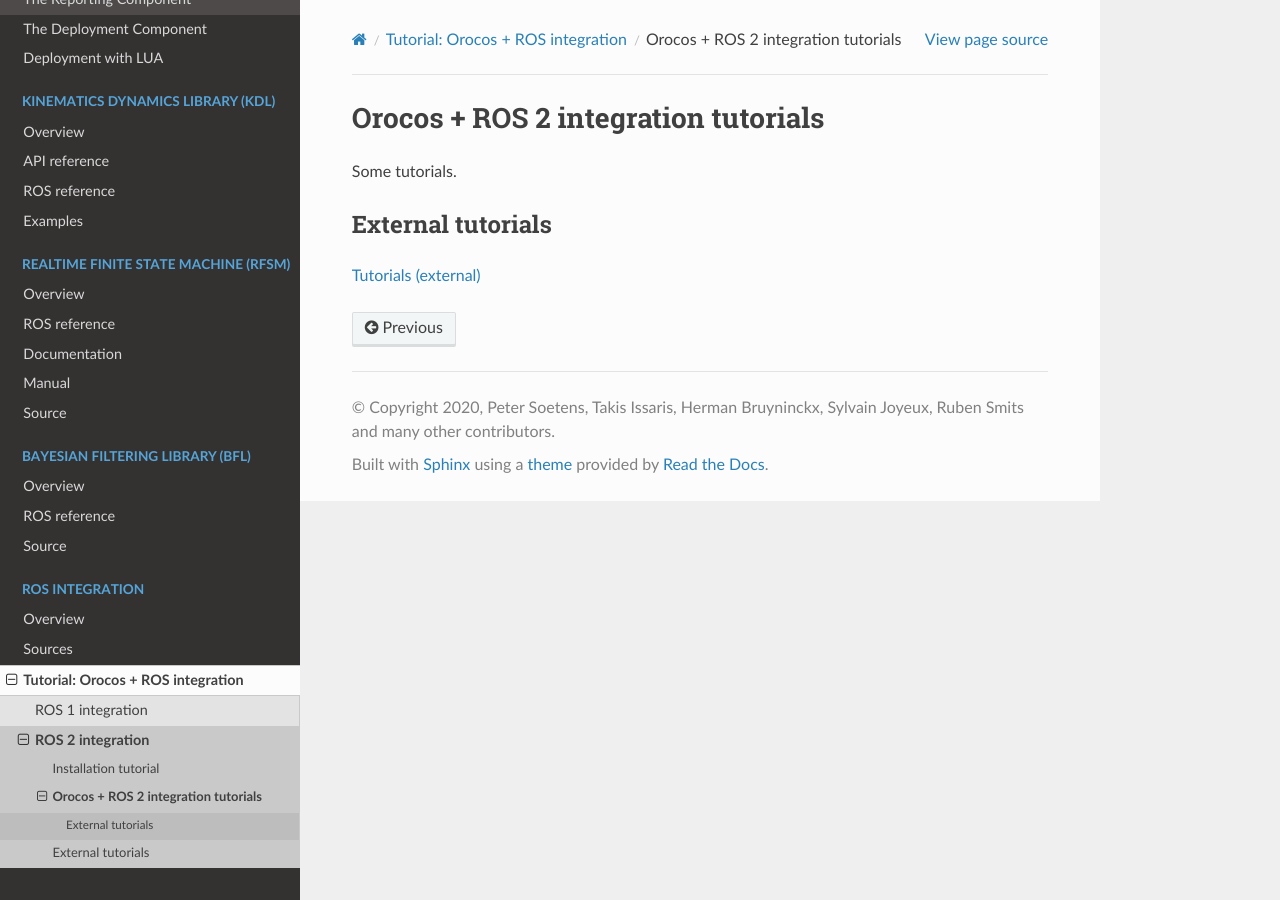
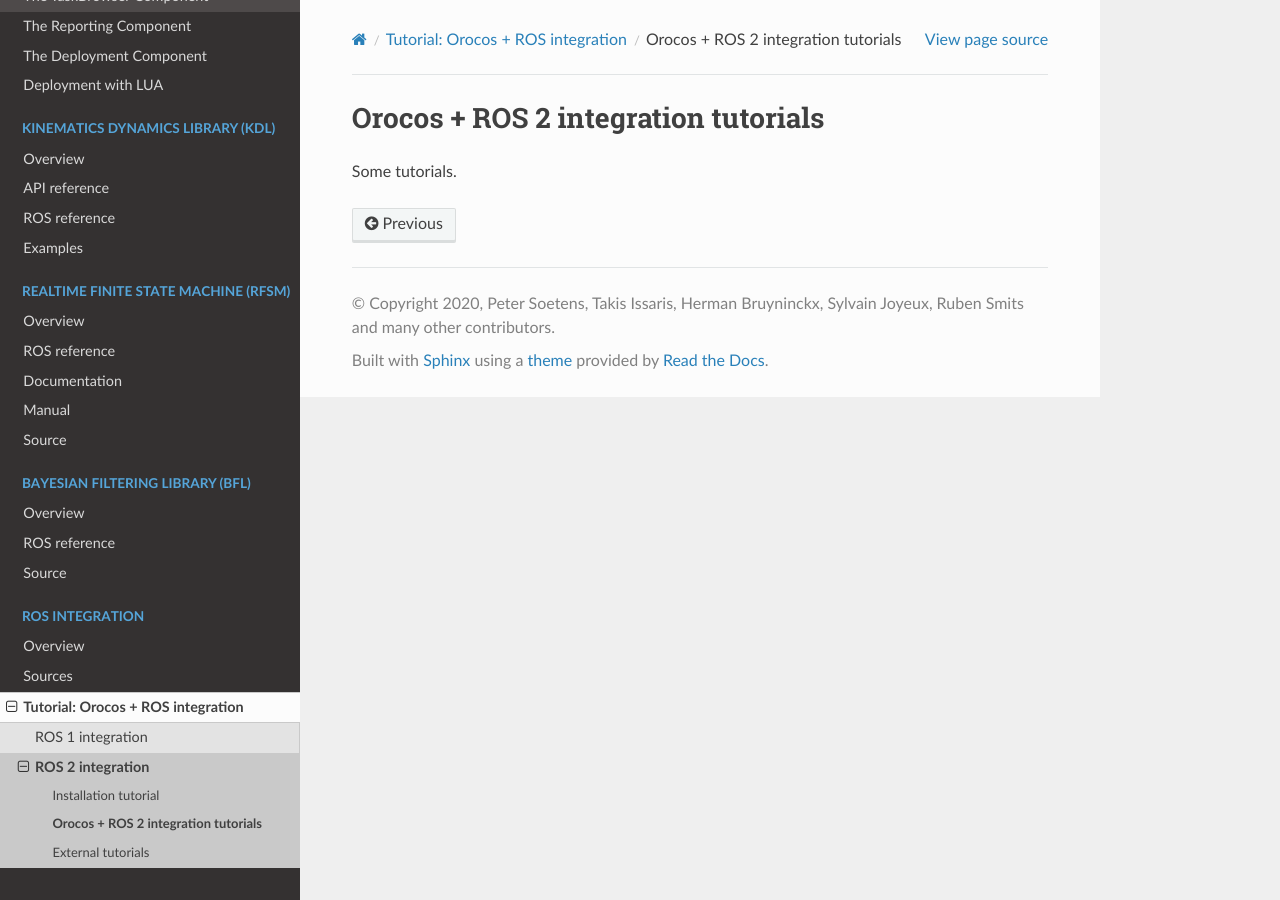
Before and after one commit to orocos/orocos-docs, a Sphinx documentation site: the page built from docs/ros_integration/tutorials_ros2.rst, in a window 1280 px wide. Built offline with Sphinx 7.4.7 and the Read the Docs theme 2.0.0, drawn with Linux system fonts in a browser that asks for light colours.

Commit message:
Nit: delete wrong link

```diff
--- a/docs/ros_integration/tutorials_ros2.rst
+++ b/docs/ros_integration/tutorials_ros2.rst
@@ -4,8 +4,3 @@ Orocos + ROS 2 integration tutorials
 ====================================
 
 Some tutorials.
-
-External tutorials
-******************
-
-`Tutorials (external) <https://gitlab.com/dustingooding/orocos_examples>`_
```
